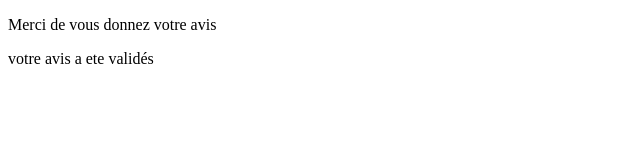
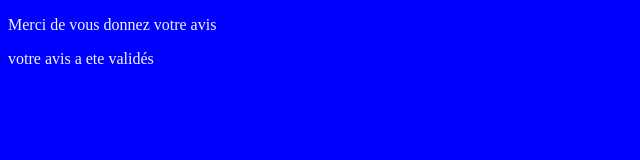
Before and after one commit to RomainGiroux/avis, a plain HTML site: page index.html in a window 1280 px wide. Shown: the whole page, without its empty margins (0-640 px from the left). Drawn offline with Linux system fonts and the light colour scheme.

Commit message:
add style css

```diff
--- a/avis.css
+++ b/avis.css
@@ -0,0 +1,4 @@
+body{
+    background-color: blue;
+    color: aliceblue;
+}
--- a/index.html
+++ b/index.html
@@ -5,6 +5,7 @@
     <meta http-equiv="X-UA-Compatible" content="IE=edge">
     <meta name="viewport" content="width=device-width, initial-scale=1.0">
     <title>Document</title>
+    <link rel="stylesheet" href="avis.css">
 </head>
 <body>
     <p>Merci de vous donnez votre avis</p>
```
